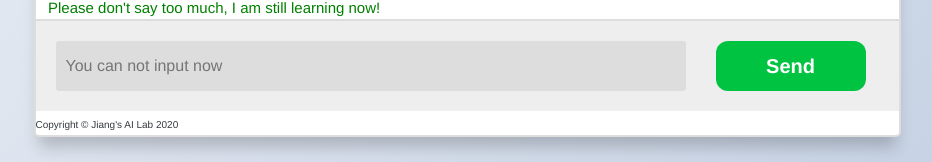
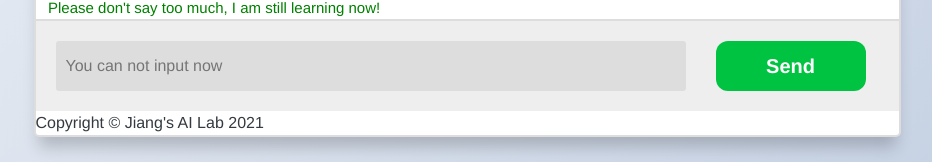
Before and after one commit to XiaJiang-2/iMed, a Flask app: page / in a window 1280 px wide. Shown: the part 638-800 px from the top of the page, without its empty margins (173-1105 px from the left). Run offline with Flask 2, Linux system fonts and the light colour scheme; parts of the project's set-up code (start-up, migrations or seed data) failed here and were passed over; some libraries are stand-ins or nearby versions.

Commit message:
Upladed high resolution fig and change copy right to 2021 and modified structuregraph

```diff
--- a/static/css/iMedbot.css
+++ b/static/css/iMedbot.css
@@ -325,6 +325,6 @@ label.star:before {
 }
 .copyright{
   text-align: right;
-  font-size: x-small;
+  font-size: medium;
   margin-right: 10px;
 }
--- a/templates/index.html
+++ b/templates/index.html
@@ -72,7 +72,7 @@
 
             <!--        </button>-->
          <div >
-  <a class="copyright text-dark" href="https://google.com/">Copyright © Jiang's AI Lab 2020</a>
+  <a class="copyright text-dark" href="https://google.com/">Copyright © Jiang's AI Lab 2021</a>
  </div>
 
   </section>
```
Also changed, not shown: static/img/roc/roc_curve.png, 3 other files.
